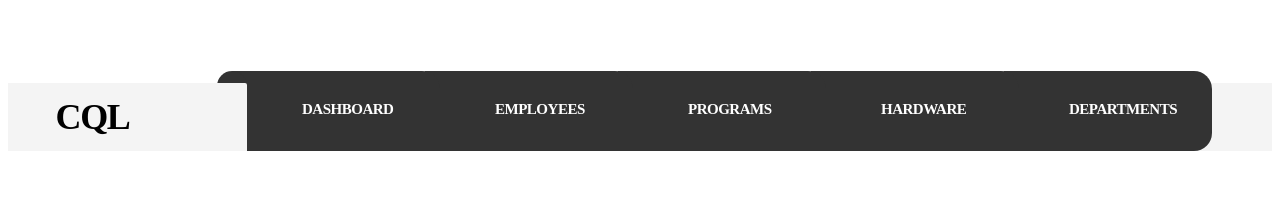
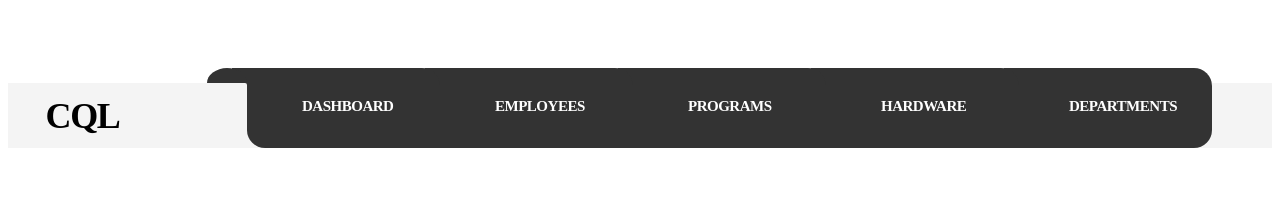
Before and after one commit to mtleonard120/it-inventory, a React (Create React App) app in the folder src/frontend-admin/: page / in a window 1280 px wide. Shown: the top 201 px of the page. Built offline with nearby package versions, Linux system fonts and the light colour scheme.

Commit message:
IIWA-41 fixed border radius on department tab

```diff
--- a/src/frontend-admin/src/components/App/App.module.css
+++ b/src/frontend-admin/src/components/App/App.module.css
@@ -13,7 +13,7 @@
 
 .navBar {
   width: 100%;
-  height: 68px;
+  height: 65px;
   background: #f4f4f4;
   position: relative;
   top: 75px;
@@ -39,7 +39,7 @@
   position: relative;
   left: 0px;
   background: #333;
-  width: 30px;
+  width: 40px;
   height: 30px;
   border-radius: 50%;
   z-index: 3;
@@ -49,9 +49,9 @@
   background: #f4f4f4;
   /*background: #a07373;*/
   position: relative;
-  top: 12px;
-  left: 30px;
-  width: 40px;
+  top: 15px;
+  left: 40px;
+  width: 50px;
   height: 20px;
   border-radius: 0px 2px 0px 0px;
   z-index: 3;
@@ -89,9 +89,12 @@
   z-index: 3;
 }
 
-.navTab:first-Child {
-  border-radius: 0 18px 18px 0px;
+.navTab:first-child {
+  border-radius: 0 18px 18px 0;
+}
 
+.navTab:nth-child(5) {
+  border-radius: 0 18px 0 18px;
 }
 
 .navTab label{
```
Also changed, not shown: src/frontend-admin/src/components/App/App.tsx (+0 -37 lines).
